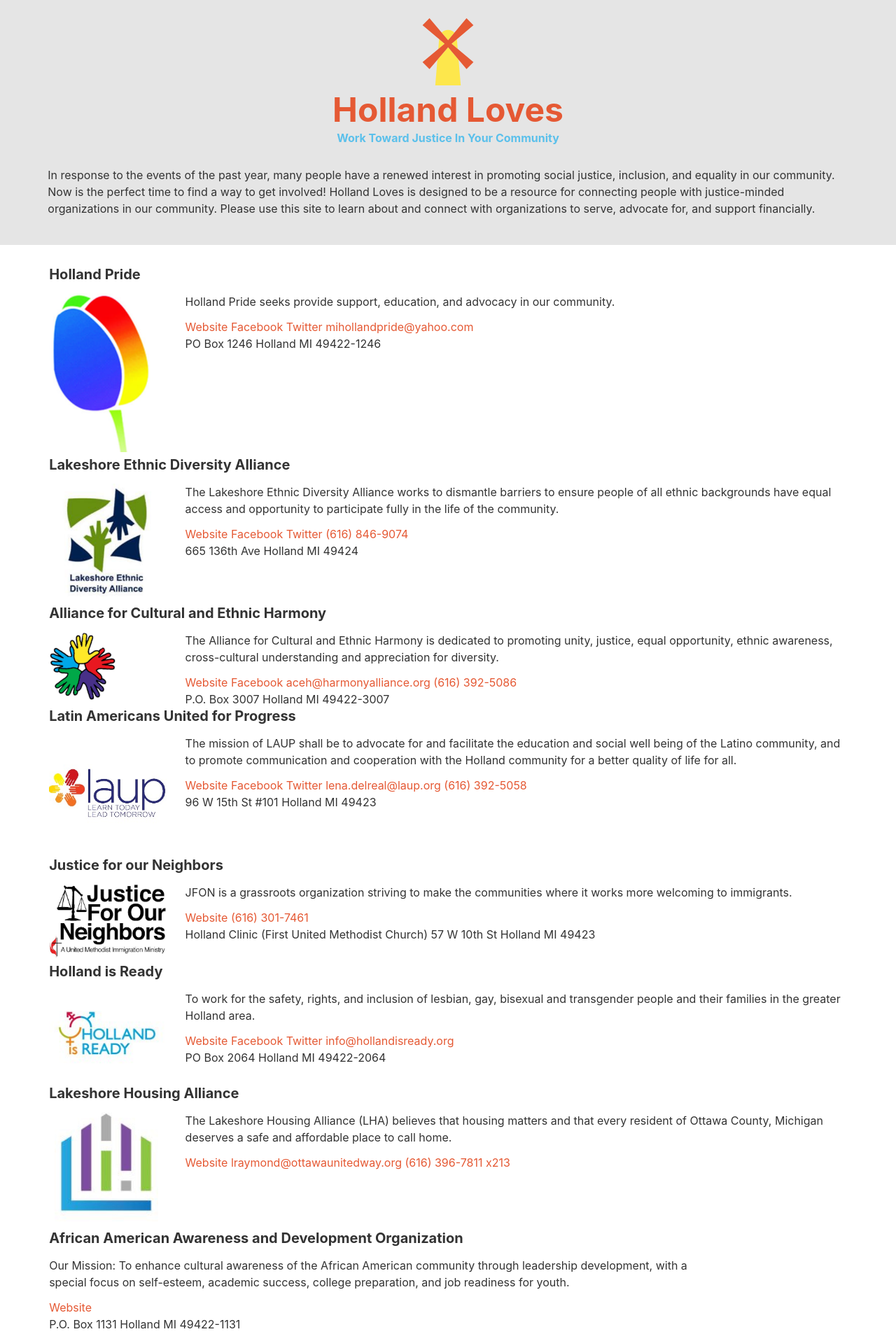
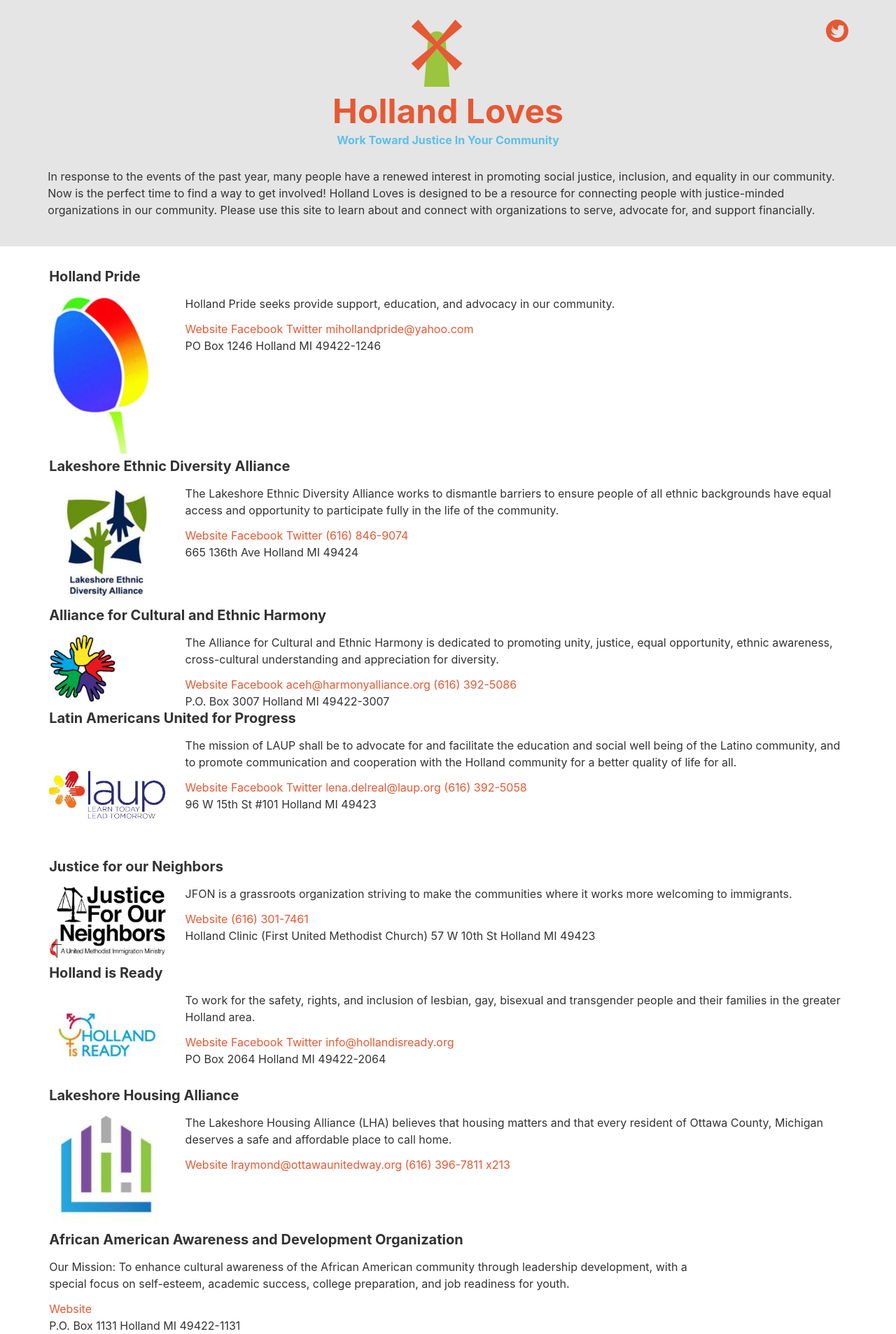
Before and after one commit to andrewbredow/hollandloves, a Jekyll site: the page built from index.html, in a window 1280 px wide. Shown: the top 1906 px of the page at 70% size. Built offline with Jekyll 4.4.1, drawn with Linux system fonts in a browser that asks for light colours.

Commit message:
Add twitter logo

```diff
--- a/_includes/footer.html
+++ b/_includes/footer.html
@@ -1,5 +1,5 @@
 <footer>
-  {% include icon.html %}
+  {% include icons/logo.html %}
 
   <p>Please help make this resource better!
     <a href="{{site.issues}}">File an issue to suggest changes or additions to the site.</a></p>
--- a/_includes/header.html
+++ b/_includes/header.html
@@ -1,5 +1,10 @@
 <header>
-  {% include icon.html %}
+  <div class="links">
+    <a href="http://twitter.com/hollandloves" rel="nofollow" title="Follow Holland Loves on Twitter">
+      {% include icons/twitter.html %}
+    </a>
+  </div>
+  {% include icons/logo.html %}
   <h1>Holland Loves</h1>
   <p class="tagline">
     Work toward justice in your community
--- /dev/null
+++ b/_includes/icons/twitter.html
@@ -0,0 +1 @@
+<svg xmlns="http://www.w3.org/2000/svg" xmlns:xlink="http://www.w3.org/1999/xlink" version="1.1" x="0px" y="0px" viewBox="17 176.375 48 60" enable-background="new 17 176.375 48 48" xml:space="preserve"><path d="M41,176.375c-13.254,0-24,10.745-24,24s10.745,24,24,24c13.256,0,24-10.745,24-24S54.256,176.375,41,176.375  z M53.26,191.993c0.035-0.04,0.066-0.093,0.115-0.103c0,0-0.008,0.016-0.082,0.154c0.037,0.062,0.074,0.123,0.109,0.186  c1.312,0.254,2.285,0.582,2.285,0.795c0,0.168-0.595,0.494-1.479,0.844c0.373,0.902,0.679,1.878,0.894,2.913  c0.666,3.2,0.33,6.239-0.729,8.378c-1.791,5.91-7.276,10.216-13.774,10.216c-6.105,0-11.31-3.808-13.402-9.172  c2.389,1.767,5.334,2.821,8.533,2.821c1.784,0,3.485-0.34,5.062-0.936c-1.715,0.121-3.481-0.105-5.195-0.756  c-5.775-2.188-6.85-9.095-6.85-9.095c-0.43-2.762,0.19-2.95,1.377-0.42c0,0,1.407,2.996,5.538,4.561  c0.109,0.042,0.221,0.069,0.332,0.104c-0.07-0.033-0.143-0.062-0.213-0.1c-5.448-2.904-5.633-9.895-5.633-9.895  c-0.074-2.793,0.565-2.901,1.42-0.242c0,0,1.013,3.152,4.91,5.23c1.957,1.045,4.068,1.494,6.137,1.431  c-0.965-5.371,0.858-10.192,4.192-10.888c1.5-0.312,3.055,0.265,4.426,1.476c0.396-0.05,0.836-0.048,1.302,0.021  c1.731,0.26,3.149,0.686,3.149,0.945c0,0.232-1.131,0.764-2.604,1.246C53.143,191.807,53.201,191.896,53.26,191.993z"/>
--- a/_sass/_icon.scss
+++ b/_sass/_icon.scss
@@ -1,6 +1,6 @@
 .icon {
   .frame {
-    fill: $color-yellow;
+    fill: $color-green;
   }
   .blades {
     fill: $color-red;
--- a/_sass/_layout.scss
+++ b/_sass/_layout.scss
@@ -3,10 +3,14 @@
   background-color: $color-light-gray;
 }
 
+section.header {
+  @include outer-container;
+
   header {
     color: $color-red;
     text-align: center;
-  padding-top: $gutter;
+    @include pad;
+    padding-bottom: 0;
     @include clearfix;
     .icon {
       width: 6em;
@@ -20,6 +24,13 @@
       color: $color-blue;
       margin-bottom: 0;
       text-transform: capitalize;
+    }
+    .links {
+      float: right;
+      svg {
+        width: 2em;
+      }
+    }
   }
 }
 
--- a/_sass/base/_typography.scss
+++ b/_sass/base/_typography.scss
@@ -30,6 +30,13 @@
   &:focus,
   &:hover {
     color: shade($action-color, 25%);
+    svg {
+      fill: shade($action-color, 25%);
+    }
+  }
+
+  svg {
+    fill: $action-color;
   }
 }
 
--- a/humans.txt
+++ b/humans.txt
@@ -4,8 +4,12 @@
 
 https://coolors.co/5bc0eb-fde74c-9bc53d-e55934-fa7921
 
-## Icon
+## Logo
 
 Icon made by [Madebyoliver](http://www.flaticon.com/authors/madebyoliver) from www.flaticon.com
 
 http://www.flaticon.com/free-icon/windmill_256932
+
+## Twitter Icon
+
+Twitter by aguycalledgary from the Noun Project
```
Also changed, not shown: _includes/icons/logo.html (renamed from _includes/icon.html). Lines whose indentation alone changed are shown as unchanged.
